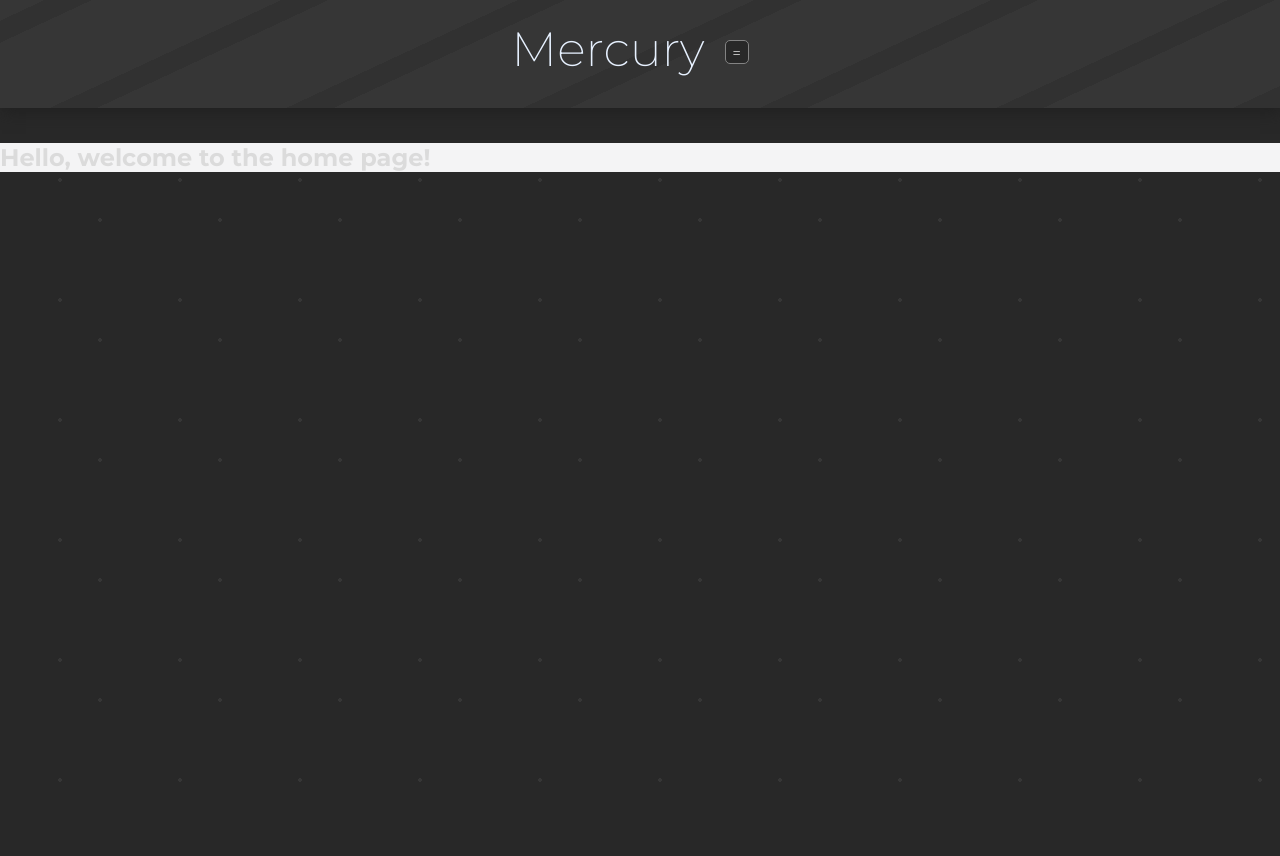
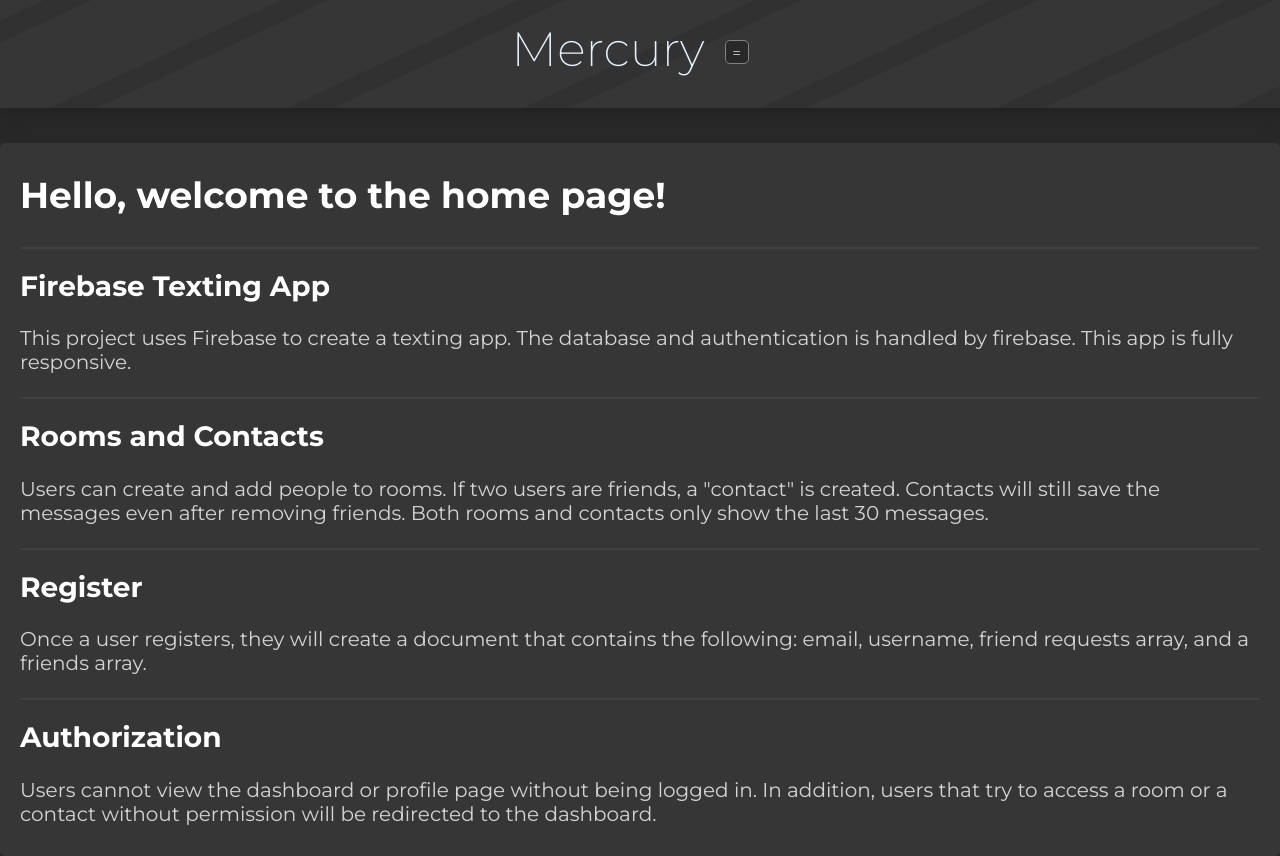
Before and after one commit to matteogiampaolo21/chat-app-firebase, a React (Vite) app: page / in a window 1280 px wide. Before the commit the page ends 800 px from the top, so only its background shows below. Built offline with nearby package versions, Linux system fonts and the light colour scheme; no server answers.

Commit message:
Homepage has small description of project

```diff
--- a/src/pages/home.tsx
+++ b/src/pages/home.tsx
@@ -1,9 +1,21 @@
 import '../styles/home.css'
 export const Home = () => {
     return(
-        <main>
+        <main className='home-container'>
             <article>
                 <h1>Hello, welcome to the home page!</h1>
+
+                <h2>Firebase Texting App</h2>
+                This project uses Firebase to create a texting app. The database and authentication is handled by firebase. This app is fully responsive.
+
+                <h2>Rooms and Contacts</h2>
+                Users can create and add people to rooms. If two users are friends, a "contact" is created. Contacts will still save the messages even after removing friends. Both rooms and contacts only show the last 30 messages.
+
+                <h2>Register</h2>
+                Once a user registers, they will create a document that contains the following: email, username, friend requests array, and a friends array.
+
+                <h2>Authorization</h2>
+                Users cannot view the dashboard or profile page without being logged in. In addition, users that try to access a room or a contact without permission will be redirected to the dashboard.
             </article>
         </main>
     )
--- a/src/pages/rooms.tsx
+++ b/src/pages/rooms.tsx
@@ -162,7 +162,7 @@ export const Rooms = () => {
                   return(
                     <div className="user-list-container">
                       <p key={index}>{roomUser}</p>
-                      {roomUser === user.email ? <></> : <button onClick={() => {removeUser(roomUser)}} className="btn red-hover m0">Kick</button>}
+                      <button onClick={() => {removeUser(roomUser)}} className="btn red-hover m0">{roomUser === user.email? "Leave" : "Kick"}</button>
                     </div>
                   )
                 })}
--- a/src/styles/home.css
+++ b/src/styles/home.css
@@ -1,3 +1,23 @@
-main{
-    background-color: #f4f4f5;
+.home-container{
+    background-color:var(--dark-component-bg);
+    color: white;
+    margin: 0 auto;
+    width: 1240px;
+    padding: 30px 20px;
+    border-radius: 5px;
 }
+.home-container article{
+    color:#d4d4d4;
+    font-size: 1.25rem;
+}
+.home-container h1 {
+    font-size: 2.25rem;
+    color:white;
+    margin-top: 0;
+}
+.home-container h2 {
+    font-size: 1.75rem;
+    color: white;
+    border-top: #404040 solid 2px;
+    padding-top: 20px;
+}
--- a/src/styles/rooms.css
+++ b/src/styles/rooms.css
@@ -12,6 +12,7 @@
     box-shadow: 2px 4px 15px var(--component-shadow);
     padding-left: 20px;
     padding-right: 20px;
+    height: max-content;
   }
   .message-box{
     display: flex;
```
